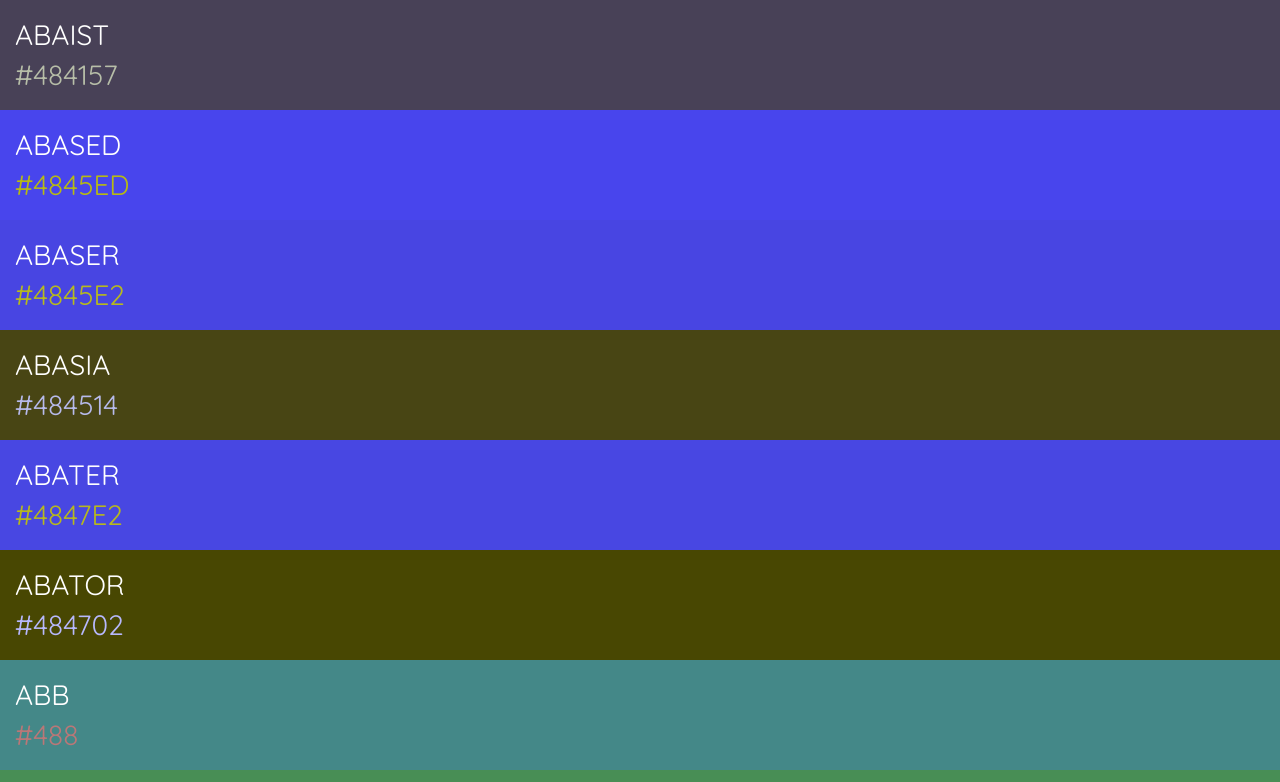
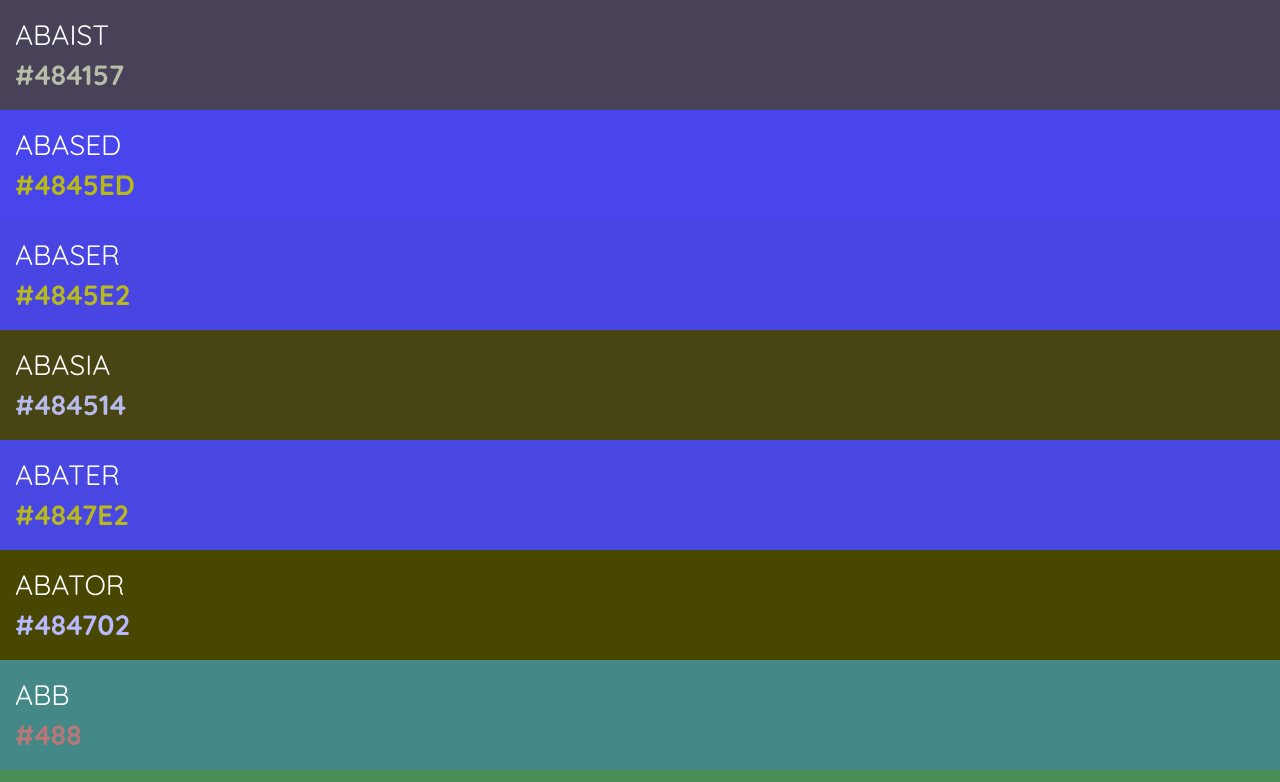
Before and after one commit to jupegarnica/meaningfulcolors, a website: page app/index.html in a window 1280 px wide. Shown: the top 782 px of the page. Drawn offline with Linux system fonts and the light colour scheme.

Commit message:
bold color

```diff
--- a/app/styles/main.css
+++ b/app/styles/main.css
@@ -7,6 +7,9 @@ body{
     color:white;
     font-size:2em;
 }
+.color {
+    font-weight:600;
+}
 .colorContainer{
     min-width:100%;
     padding : 15px;
```
